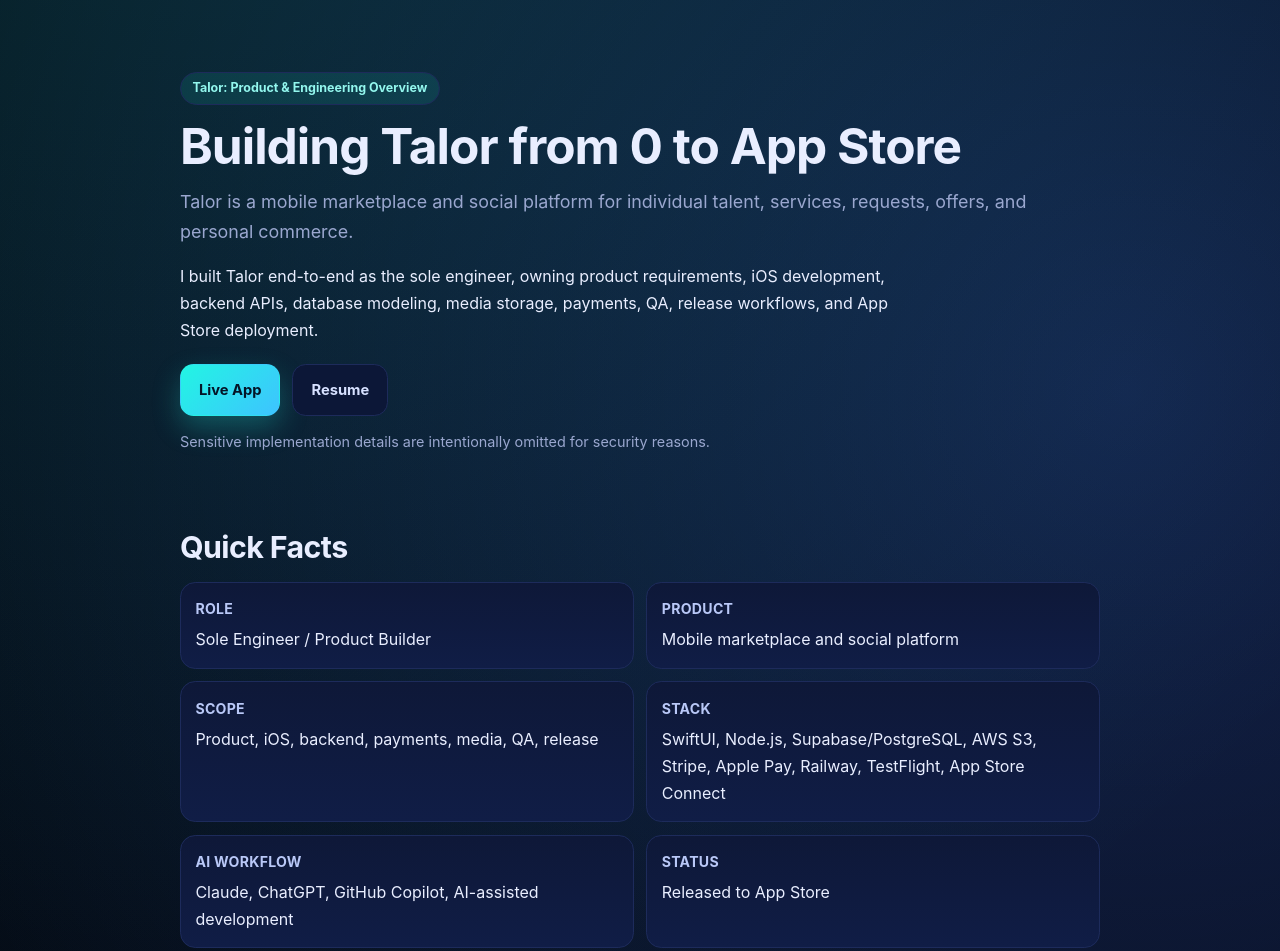
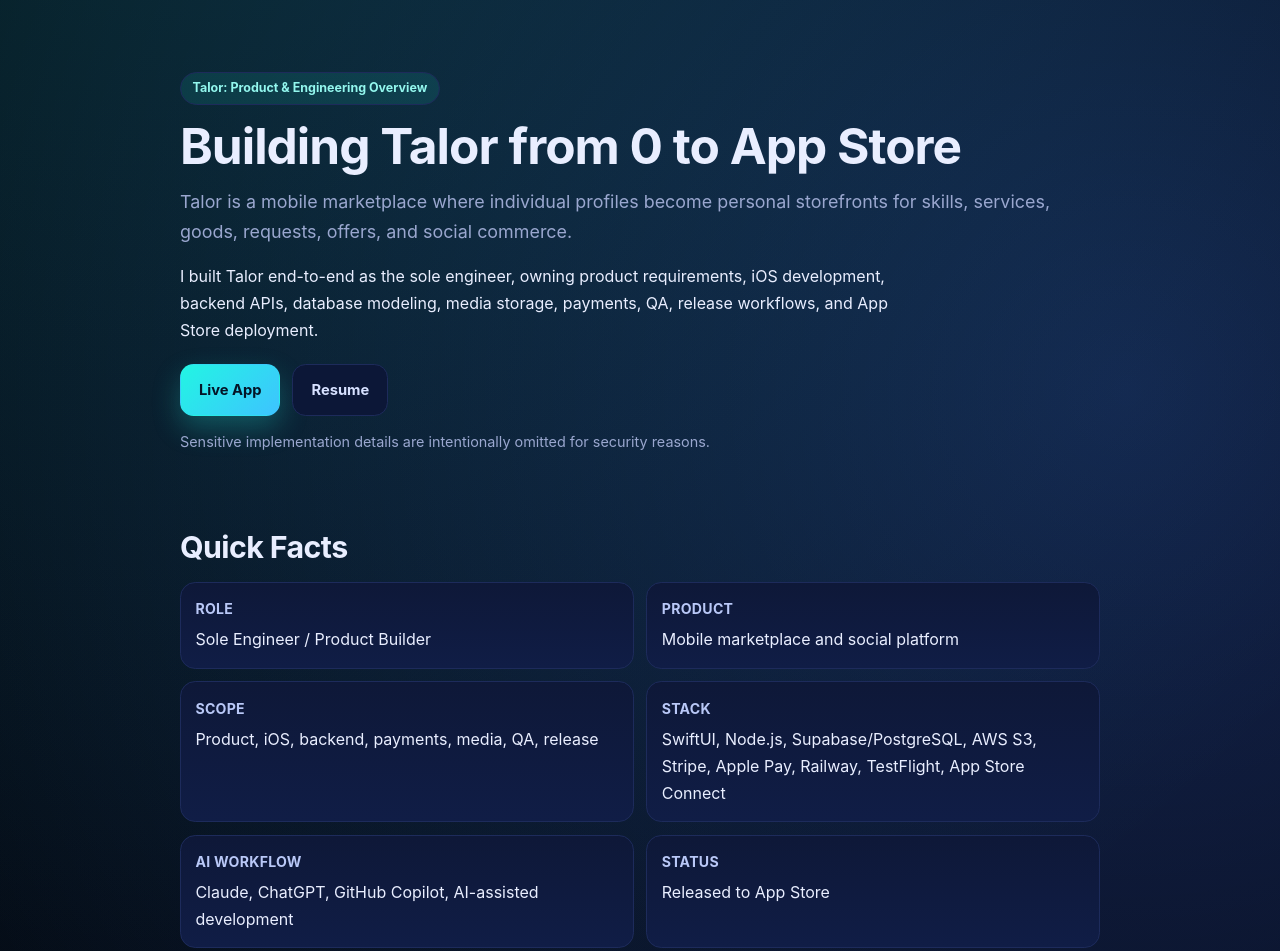
Before and after one commit to ljh976/talor-website, a plain HTML site: page building-talor/index.html in a window 1280 px wide. Shown: the top 951 px of the page. Drawn offline with Linux system fonts and the light colour scheme.

Commit message:
Refine hero 10-second product summary

```diff
--- a/building-talor/index.html
+++ b/building-talor/index.html
@@ -229,7 +229,7 @@
         <div class="container">
           <span class="pill">Talor: Product & Engineering Overview</span>
           <h1>Building Talor from 0 to App Store</h1>
-          <p class="subheadline">Talor is a mobile marketplace and social platform for individual talent, services, requests, offers, and personal commerce.</p>
+          <p class="subheadline">Talor is a mobile marketplace where individual profiles become personal storefronts for skills, services, goods, requests, offers, and social commerce.</p>
           <p class="summary">
             I built Talor end-to-end as the sole engineer, owning product requirements, iOS development, backend APIs, database modeling, media storage, payments, QA,
             release workflows, and App Store deployment.
```
